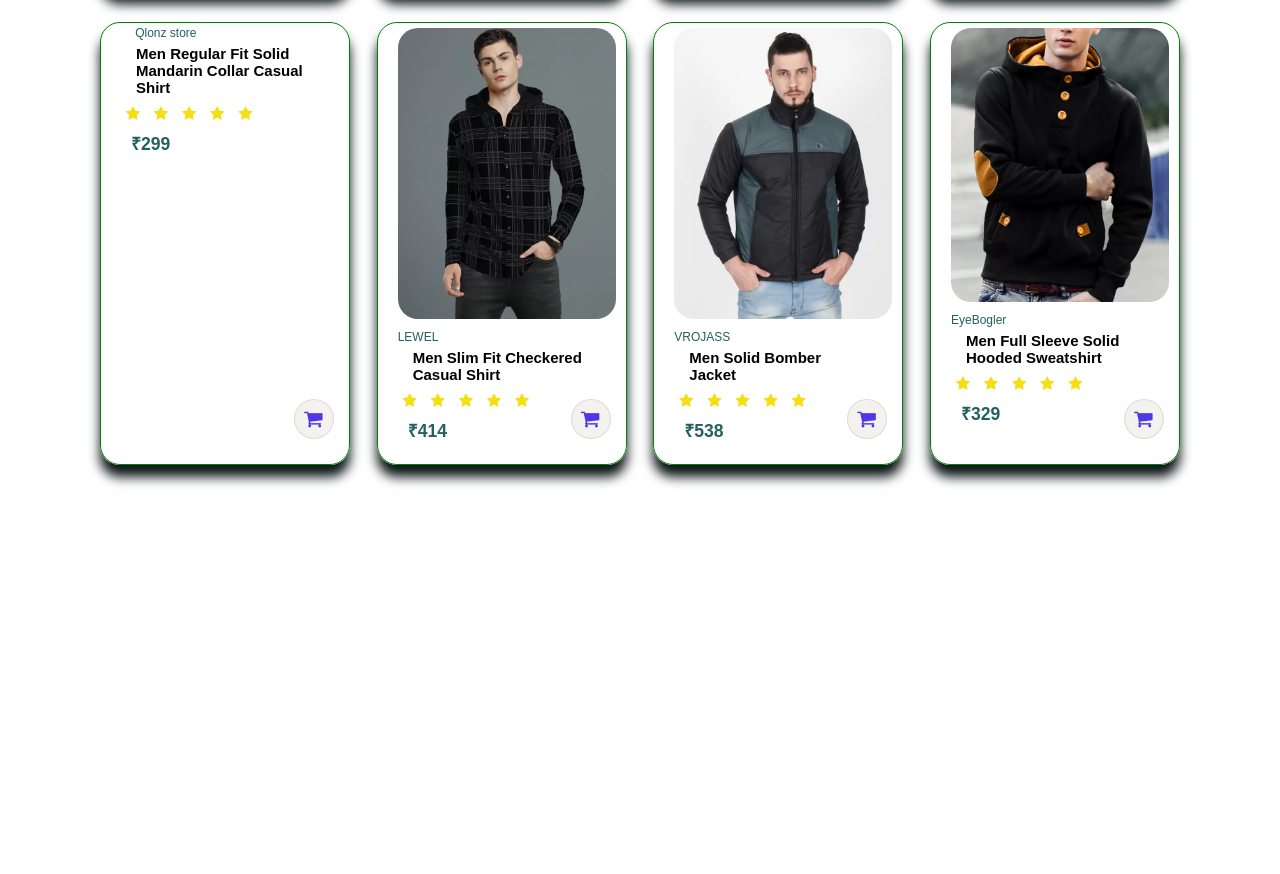
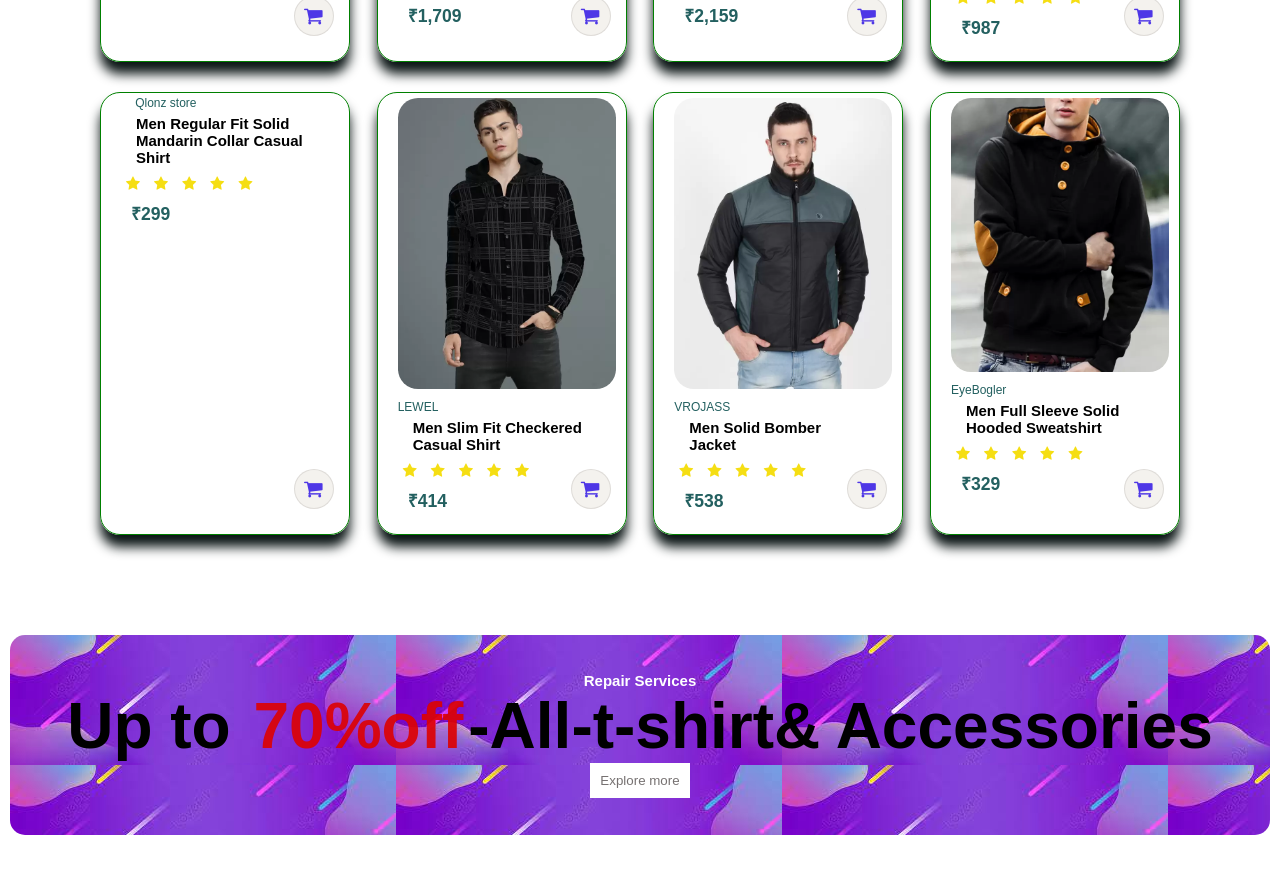
Before and after one commit to JeevanMali24/Shoping-web-and-application, a plain HTML site: page index.html in a window 1280 px wide. Shown: the part 1662-2536 px from the top of the page. Before the commit the page ends 2197 px from the top, so only its background shows below. Drawn offline with Linux system fonts and the light colour scheme.

Commit message:
added banner

```diff
--- a/index.html
+++ b/index.html
@@ -33,7 +33,7 @@
         <p>Save more with coupons & up to70% off!</p>
         <button>Shop Now</button>
     </section>
-    <section id="feature" class="section-p1">
+    <section id="feature" class="section-p1 section-m1 ">
         <div class="fe-box"><img src="image/feature/fship.jpg" hight="150p" width="150px" alt=""><h6>Free Shiping</h6></div>
         <div class="fe-box"><img src="image/feature/order-online.jpg" hight="150p" width="150px" alt=""><h6>Online order</h6></div>
         <div class="fe-box"><img src="image/feature/save-money.jpg" hight="150p" width="150px" alt=""><h6>Save Money</h6></div>
@@ -184,5 +184,10 @@
 
 </div>
     </section>
+    <section class="banner section-m1">
+      <h4>Repair Services</h4>
+      <h2>Up to <span>70%off</span>-All-t-shirt& Accessories</h2>
+      <button class="normal">Explore more</button>
+    </section>
   <script src="script.js"></script>
 </html>
--- a/style.css
+++ b/style.css
@@ -31,6 +31,23 @@ p {
 }
 .section-p1 {
   padding: 40px 80px;
+}
+
+.section-m1 {
+  margin: 40px 0;
+}
+
+button.normal {
+  padding: 10px;
+  background-color: #fff;
+  color: rgb(118, 113, 113);
+  border: none;
+  cursor: pointer;
+  transition: 0.2s;
+}
+
+button.normal:hover {
+  color: rgb(19, 6, 114);
 }
 
 /*..............................header..............................*/
@@ -212,3 +229,23 @@ h3 {
   bottom: 20px;
   right: 10px;
 }
+
+/*........................banner.............................*/
+
+.banner {
+  text-align: center;
+  background-image: url(image/Banner/banner.jpg);
+  display: flex;
+  flex-direction: column;
+  align-items: center;
+  justify-content: center;
+  border-radius: 15px;
+  height: 25vh;
+  width: 100%;
+}
+.banner h4 {
+  color: #fff;
+}
+.banner span {
+  color: rgba(220, 2, 2, 0.919);
+}
```
Also changed, not shown: image/Banner/banner.jpg (added).
